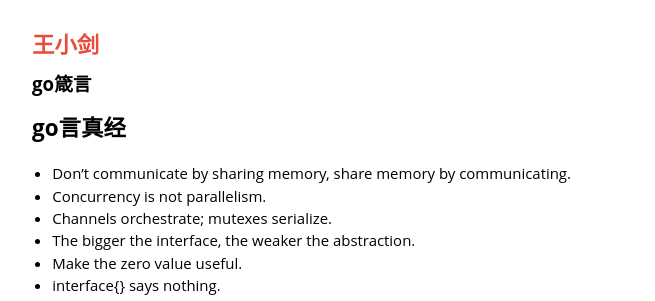
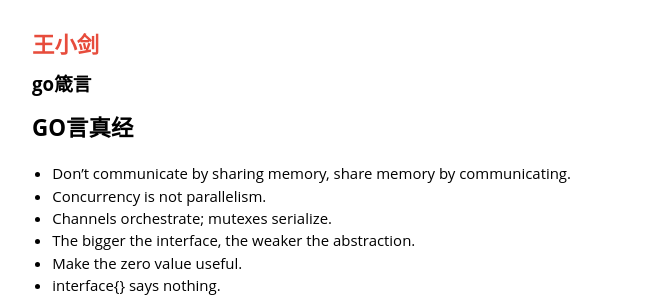
Before and after one commit to hiwjd/hiwjd.github.io, a Jekyll site: the page built from _posts/2016-03-17-go-proverbs.markdown, in a window 1280 px wide. Shown: the top 301 px of the page, without its empty margins (312-967 px from the left). Built offline with Jekyll 4.4.1, drawn with Linux system fonts in a browser that asks for light colours; nearby versions of some CDN libraries; some web fonts are replaced; comment, search, counter and statistics services are not loaded.

```diff
--- a/_posts/2016-03-17-go-proverbs.markdown
+++ b/_posts/2016-03-17-go-proverbs.markdown
@@ -5,7 +5,7 @@ date:   2016-03-17 18:10:01
 categories: post
 ---
 
-# go言真经
+# GO言真经
 
 - Don't communicate by sharing memory, share memory by communicating.
 - Concurrency is not parallelism.
```
